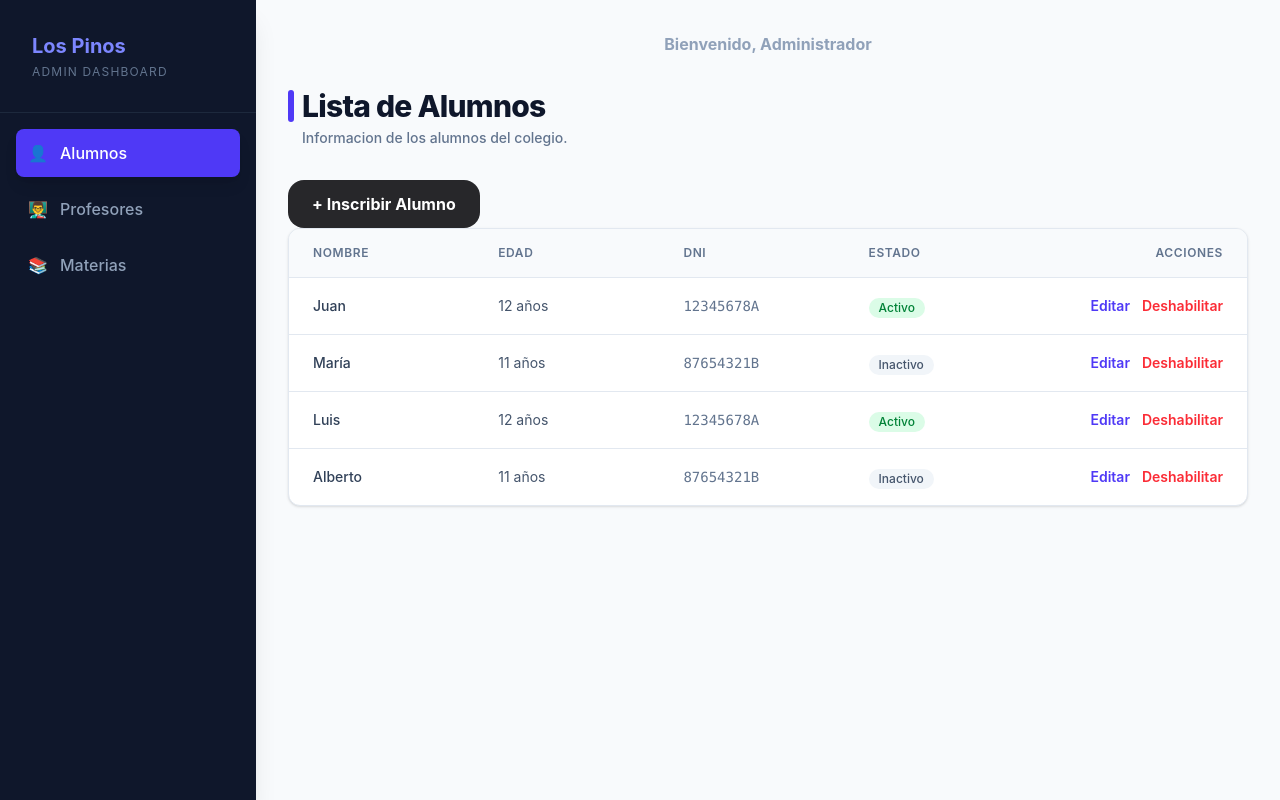
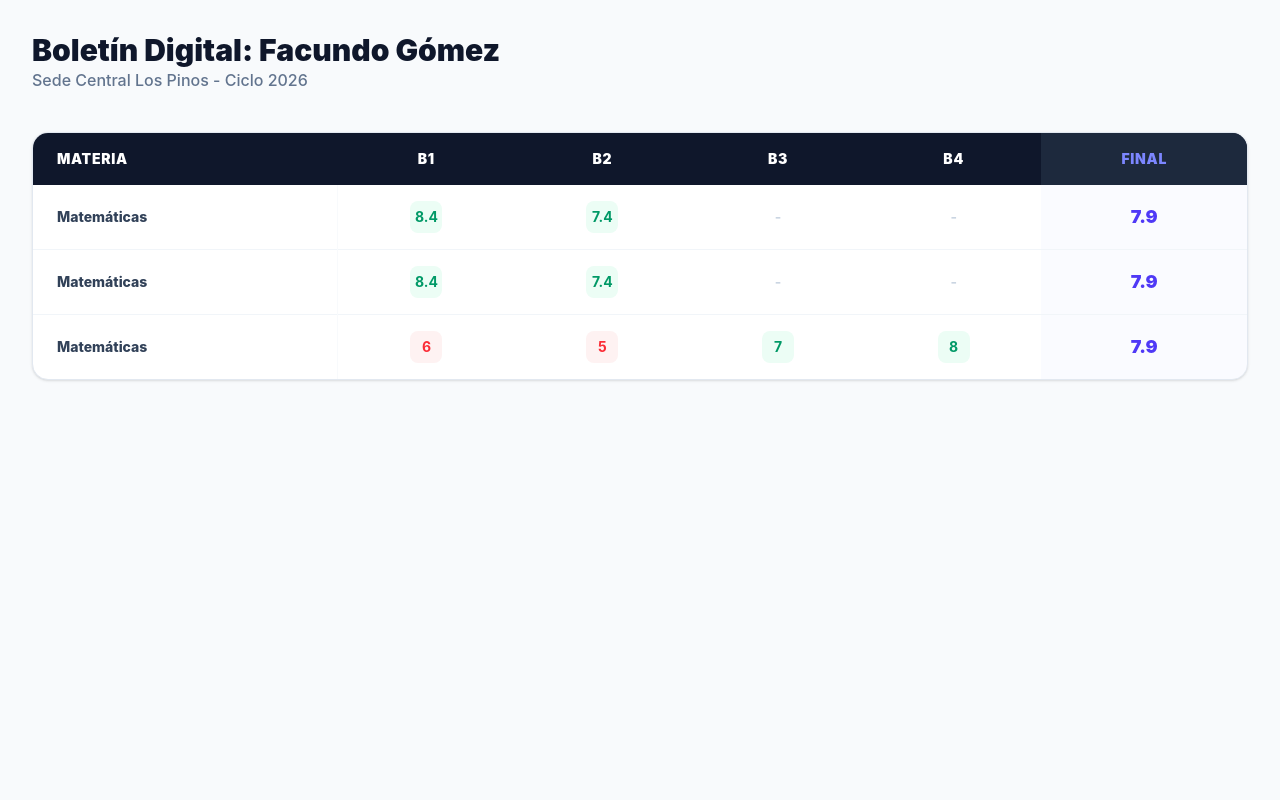
Before and after one commit to SamuelV821/Sistema-de-gestion-colegio, a React (Vite) app: page / in a window 1280 px wide. Built offline with nearby package versions, Linux system fonts and the light colour scheme.

Commit message:
feat: Maquetado y diseño visual - Page Padres

```diff
--- a/src/App.jsx
+++ b/src/App.jsx
@@ -1,11 +1,13 @@
 import AdministradorDashboard from "./pages/administradorDashboard"
+import ProfesorDashboard from "./pages/profesorDashboard"
+import PadreDashBoard from "./pages/padreDashBoard"
 
 function App() {
 
 
   return (
     <>
-      <AdministradorDashboard/>
+      <PadreDashBoard/>
     </>
   )
 }
--- /dev/null
+++ b/src/pages/padreDashBoard.jsx
@@ -0,0 +1,100 @@
+import { useState } from 'react';
+
+export default function PadreDashBoard() {
+    const [hijo] = useState({
+        nombre: "Facundo Gómez",
+        materias: [
+            {
+                id: 1,
+                nombre: 'Matemáticas',
+                bimestres: [
+                    { parciales: [8, 7, 9, 10, 8], final: 8.4 }, // Bim 1
+                    { parciales: [7, 6, 8, 7, 9], final: 7.4 },  // Bim 2
+                    { parciales: [0, 0, 0, 0, 0], final: 0 },    // Bim 3 (Pendiente)
+                    { parciales: [0, 0, 0, 0, 0], final: 0 }     // Bim 4 (Pendiente)
+                ],
+                promedioAnual: 7.9
+            },
+            {
+                id: 1,
+                nombre: 'Matemáticas',
+                bimestres: [
+                    { parciales: [8, 7, 9, 10, 8], final: 8.4 }, // Bim 1
+                    { parciales: [7, 6, 8, 7, 9], final: 7.4 },  // Bim 2
+                    { parciales: [0, 0, 0, 0, 0], final: 0 },    // Bim 3 (Pendiente)
+                    { parciales: [0, 0, 0, 0, 0], final: 0 }     // Bim 4 (Pendiente)
+                ],
+                promedioAnual: 7.9
+            },
+            {
+                id: 1,
+                nombre: 'Matemáticas',
+                bimestres: [
+                    { parciales: [8, 5, 9, 10, 8], final: 6 }, // Bim 1
+                    { parciales: [7, 6, 8, 7, 9], final: 5 },  // Bim 2
+                    { parciales: [0, 0, 0, 0, 0], final: 7 },    // Bim 3 (Pendiente)
+                    { parciales: [0, 0, 0, 0, 0], final: 8 }     // Bim 4 (Pendiente)
+                ],
+                promedioAnual: 7.9
+            }
+            // ... más materias
+        ]
+    });
+
+    return (
+        <div className="min-h-screen bg-slate-50 flex p-8">
+            <main className="flex-1 max-w-7xl mx-auto">
+
+                <header className="mb-10">
+                    <h1 className="text-3xl font-black text-slate-900">Boletín Digital: {hijo.nombre}</h1>
+                    <p className="text-slate-500 font-medium">Sede Central Los Pinos - Ciclo 2026</p>
+                </header>
+
+                <div className="mt-8 overflow-hidden rounded-2xl border border-slate-200 bg-white shadow-sm">
+                    <table className="w-full border-collapse text-left text-sm">
+                        <thead className="bg-slate-900">
+                            <tr>
+                                <th className="px-6 py-4 font-black text-white uppercase tracking-wider">Materia</th>
+                                <th className="px-6 py-4 font-black text-white text-center uppercase tracking-wider">B1</th>
+                                <th className="px-6 py-4 font-black text-white text-center uppercase tracking-wider">B2</th>
+                                <th className="px-6 py-4 font-black text-white text-center uppercase tracking-wider">B3</th>
+                                <th className="px-6 py-4 font-black text-white text-center uppercase tracking-wider">B4</th>
+                                <th className="px-6 py-4 font-black text-indigo-400 text-center uppercase tracking-wider bg-slate-800">Final</th>
+                            </tr>
+                        </thead>
+                        <tbody className="divide-y divide-slate-100">
+                            {hijo.materias.map((materia) => (
+                                <tr
+                                    key={materia.id}
+                                    className="hover:bg-indigo-50/50 transition-colors group"
+                                >
+                                    <td className="px-6 py-4 font-extrabold text-slate-700 border-r border-slate-50">
+                                        {materia.nombre}
+                                    </td>
+                                    {[0, 1, 2, 3].map((i) => (
+                                        <td key={i} className="px-6 py-4 text-center">
+                                            <span className={`inline-flex items-center justify-center w-8 h-8 rounded-lg font-bold ${
+                                                materia.bimestres[i].final >= 7
+                                                ? 'text-emerald-600 bg-emerald-50'
+                                                : materia.bimestres[i].final > 0
+                                                    ? 'text-red-500 bg-red-50'
+                                                    : 'text-slate-300'
+                                            }`}>
+                                                {materia.bimestres[i].final || '-'}
+                                            </span>
+                                        </td>
+                                    ))}
+                                    <td className="px-6 py-4 text-center bg-indigo-50/30">
+                                        <span className="text-lg font-black text-indigo-600">
+                                            {materia.promedioAnual}
+                                        </span>
+                                    </td>
+                                </tr>
+                            ))}
+                        </tbody>
+                    </table>
+                </div>
+            </main>
+        </div>
+    );
+}
```
